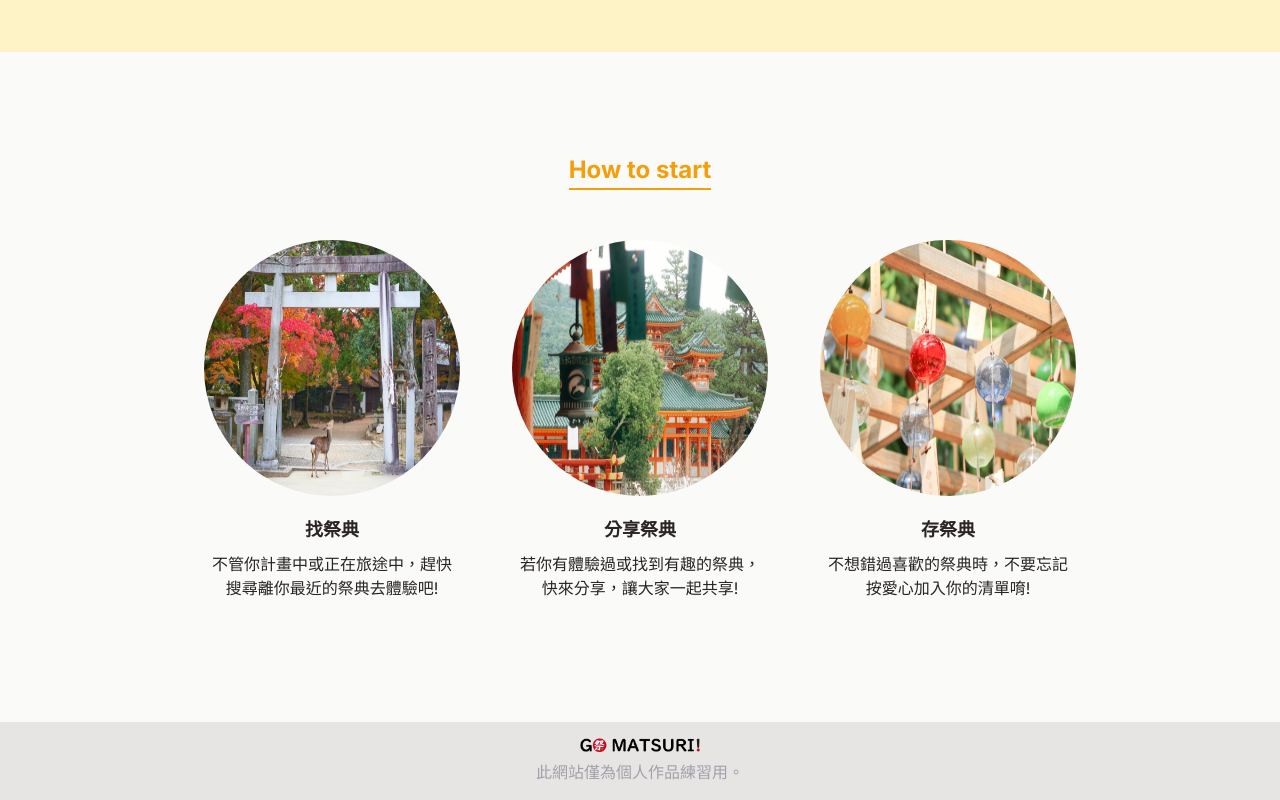
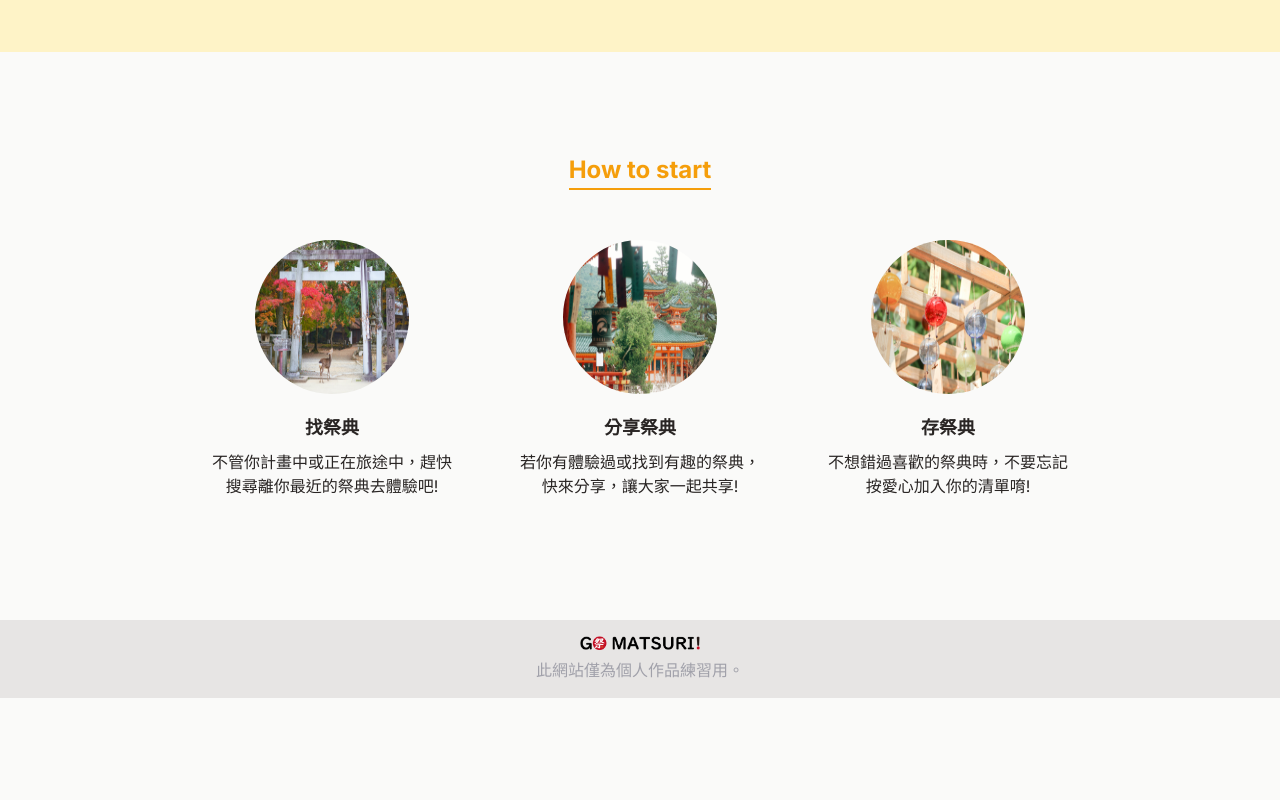
Before and after one commit to mikachou90/go-matsuri, a Next.js app: page / in a window 1280 px wide. Shown: the part 1244-2044 px from the top of the page. After the commit the page ends 1942 px from the top, so only its background shows below. Built offline with nearby package versions, Linux system fonts and the light colour scheme; no server answers; the database is empty.

Commit message:
updated roundImg size in big screen

```diff
--- a/app/globals.css
+++ b/app/globals.css
@@ -230,8 +230,9 @@ body, html {
 
   .roundImg {
     border-radius: 50%;
-    width: 10vw;
-    height: 10vw;
+    max-width: 12vw;
+    max-height: 12vw;
+
   }
 
   .eventCardWrapper {
@@ -244,8 +245,8 @@ body, html {
 @media screen and (min-width: 768px) {
   .roundImg {
     border-radius: 50%;
-    width: 20vw;
-    height: 20vw;
+    width: 16vw;
+    height: 16vw;
   }
 
   .card-wrapper {
--- a/components/IntroCards.jsx
+++ b/components/IntroCards.jsx
@@ -9,8 +9,8 @@ export default function IntroCards({ src, intro, title, pageLink }) {
       <div className="introCardContainer">
         <Image
           src={src}
-          width={1200}
-          height={800}
+          width={800}
+          height={500}
           alt="intro picture"
           className="roundImg"
         />
```
